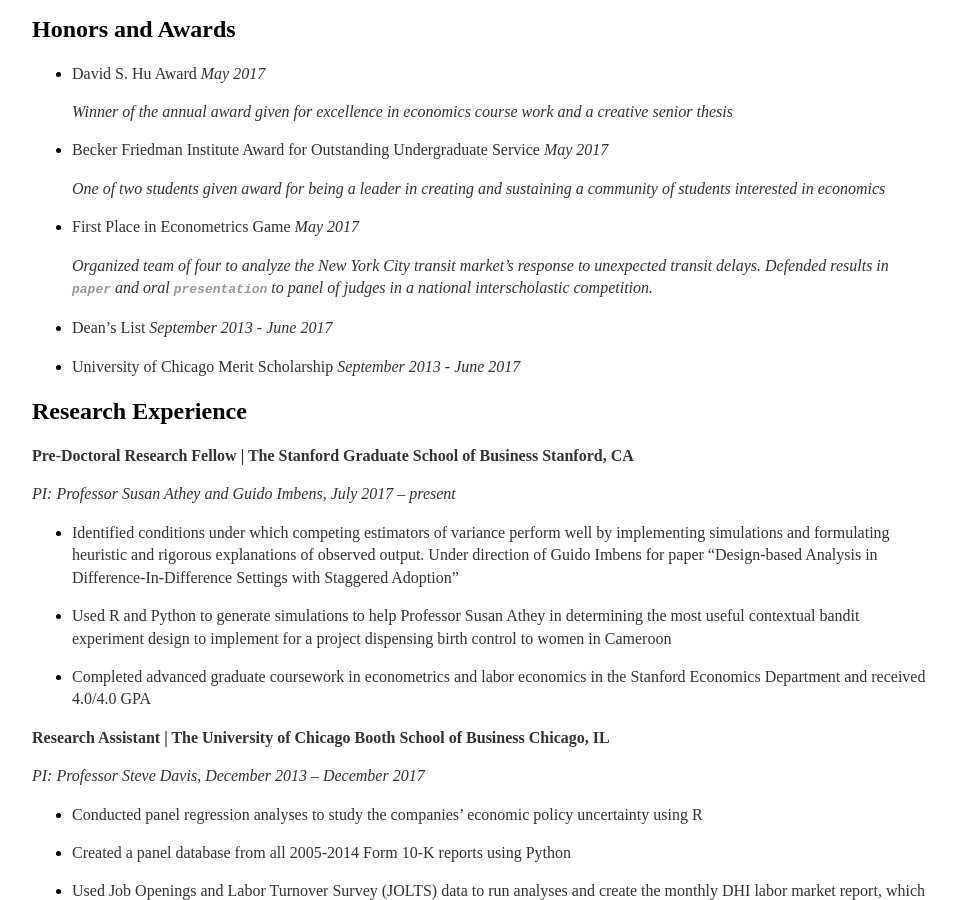
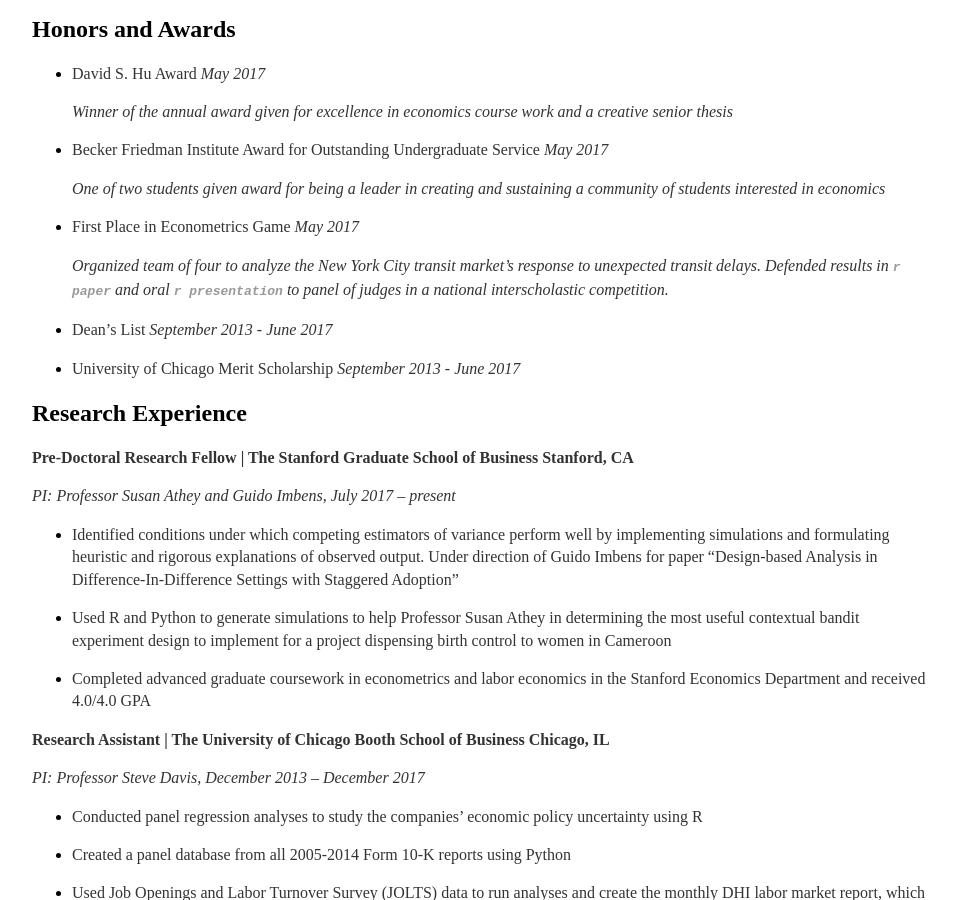
Before and after one commit to lcurrier/lcurrier.github.io, a Jekyll site: the page built from cv/index.md, in a window 1280 px wide and 900 px high, scrolled down 532 px. Shown: the whole window, without its empty margins (160-1117 px from the left). Built offline with Jekyll 4.4.1, drawn with Linux system fonts in a browser that asks for light colours.

```diff
--- a/cv/index.md
+++ b/cv/index.md
@@ -37,7 +37,7 @@ Honors Thesis: "To Post, Or Not To Post: An Investigation of Posted Wage Informa
 -   First Place in Econometrics Game *May 2017*
 
     *Organized team of four to analyze the New York City transit market's response to unexpected transit delays. Defended
-    results in __[`paper`](2019-year-williamsburg.pdf)__ and oral __[`presentation`](team-3-presentation.pdf)__ to panel of judges in
+    results in __[`r paper`](2019-year-williamsburg.pdf)__ and oral __[`r presentation`](team-3-presentation.pdf)__ to panel of judges in
     a national interscholastic competition.*
 
 -   Dean's List *September 2013 - June 2017*
```
